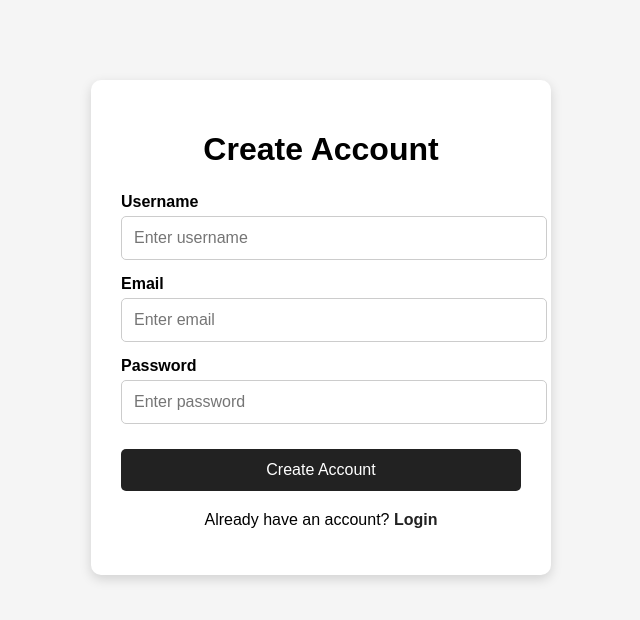
After one commit to mouni28-n12/CodeAlpha_Ecommerece, a Django app: page /register/ in a window 1280 px wide. The commit adds this page. Shown: the top 620 px of the page, without its empty margins (319-959 px from the left). Run offline with Django 5.2, Linux system fonts and the light colour scheme.

Commit message:
Add user authentication and order database

```diff
--- /dev/null
+++ b/products/templates/products/register.html
@@ -0,0 +1,138 @@
+<!DOCTYPE html>
+<html>
+<head>
+
+    <title>Create Account</title>
+
+    <style>
+
+        body {
+            margin: 0;
+            font-family: Arial, sans-serif;
+            background-color: #f5f5f5;
+        }
+
+        .container {
+            width: 400px;
+            margin: 80px auto;
+            background-color: white;
+            padding: 30px;
+            border-radius: 10px;
+            box-shadow: 0 4px 12px rgba(0,0,0,0.15);
+        }
+
+        h1 {
+            text-align: center;
+            margin-bottom: 25px;
+        }
+
+        label {
+            display: block;
+            margin-top: 15px;
+            margin-bottom: 5px;
+            font-weight: bold;
+        }
+
+        input {
+            width: 100%;
+            padding: 12px;
+            border: 1px solid #ccc;
+            border-radius: 5px;
+            font-size: 16px;
+        }
+
+        button {
+            width: 100%;
+            padding: 12px;
+            margin-top: 25px;
+            border: none;
+            border-radius: 5px;
+            background-color: #222;
+            color: white;
+            font-size: 16px;
+            cursor: pointer;
+        }
+
+        .error {
+            color: red;
+            text-align: center;
+            margin-bottom: 15px;
+        }
+
+        .login-link {
+            text-align: center;
+            margin-top: 20px;
+        }
+
+        .login-link a {
+            color: #222;
+            font-weight: bold;
+            text-decoration: none;
+        }
+
+    </style>
+
+</head>
+
+<body>
+
+    <div class="container">
+
+        <h1>Create Account</h1>
+
+        {% if error %}
+            <p class="error">{{ error }}</p>
+        {% endif %}
+
+        <form method="POST">
+
+            {% csrf_token %}
+
+            <label>Username</label>
+
+            <input
+                type="text"
+                name="username"
+                placeholder="Enter username"
+                required
+            >
+
+            <label>Email</label>
+
+            <input
+                type="email"
+                name="email"
+                placeholder="Enter email"
+                required
+            >
+
+            <label>Password</label>
+
+            <input
+                type="password"
+                name="password"
+                placeholder="Enter password"
+                required
+            >
+
+            <button type="submit">
+                Create Account
+            </button>
+
+        </form>
+
+        <div class="login-link">
+
+            <p>
+                Already have an account?
+                <a href="{% url 'login' %}">
+                    Login
+                </a>
+            </p>
+
+        </div>
+
+    </div>
+
+</body>
+</html>
--- a/products/urls.py
+++ b/products/urls.py
@@ -3,6 +3,7 @@ from . import views
 
 
 urlpatterns = [
+
     path(
         '',
         views.product_list,
@@ -50,4 +51,25 @@ urlpatterns = [
         views.checkout,
         name='checkout'
     ),
+
+    # Registration
+    path(
+        'register/',
+        views.register,
+        name='register'
+    ),
+
+    # Login
+    path(
+        'login/',
+        views.user_login,
+        name='login'
+    ),
+
+    # Logout
+    path(
+        'logout/',
+        views.user_logout,
+        name='logout'
+    ),
 ]
--- a/products/views.py
+++ b/products/views.py
@@ -1,5 +1,7 @@
 from django.shortcuts import render, redirect
-from .models import Product
+from .models import Product, Order
+from django.contrib.auth.models import User
+from django.contrib.auth import authenticate, login, logout
 
 
 def product_list(request):
@@ -156,11 +158,22 @@ def checkout(request):
         total += item_total
 
     if request.method == 'POST':
+
         name = request.POST.get('name')
         email = request.POST.get('email')
         address = request.POST.get('address')
 
+        # Save order to database
+        Order.objects.create(
+            name=name,
+            email=email,
+            address=address,
+            total=total
+        )
+
+        # Clear cart
         request.session['cart'] = {}
+        request.session.modified = True
 
         return render(
             request,
@@ -181,3 +194,93 @@ def checkout(request):
             'total': total
         }
     )
+
+
+# =========================
+# USER REGISTRATION
+# =========================
+
+def register(request):
+
+    if request.method == 'POST':
+
+        username = request.POST.get('username')
+        email = request.POST.get('email')
+        password = request.POST.get('password')
+
+        if User.objects.filter(username=username).exists():
+
+            return render(
+                request,
+                'products/register.html',
+                {
+                    'error': 'Username already exists.'
+                }
+            )
+
+        user = User.objects.create_user(
+            username=username,
+            email=email,
+            password=password
+        )
+
+        user.save()
+
+        login(request, user)
+
+        return redirect('product_list')
+
+    return render(
+        request,
+        'products/register.html'
+    )
+
+
+# =========================
+# USER LOGIN
+# =========================
+
+def user_login(request):
+
+    if request.method == 'POST':
+
+        username = request.POST.get('username')
+        password = request.POST.get('password')
+
+        user = authenticate(
+            request,
+            username=username,
+            password=password
+        )
+
+        if user is not None:
+
+            login(request, user)
+
+            return redirect('product_list')
+
+        else:
+
+            return render(
+                request,
+                'products/login.html',
+                {
+                    'error': 'Invalid username or password.'
+                }
+            )
+
+    return render(
+        request,
+        'products/login.html'
+    )
+
+
+# =========================
+# USER LOGOUT
+# =========================
+
+def user_logout(request):
+
+    logout(request)
+
+    return redirect('product_list')
```
Also changed, not shown: products/models.py (+12 -0 lines), products/templates/products/login.html (added, +129 -0 lines), products/templates/products/product_list.html (+8 -0 lines), db.sqlite3, products/migrations/0003_order.py (added).
